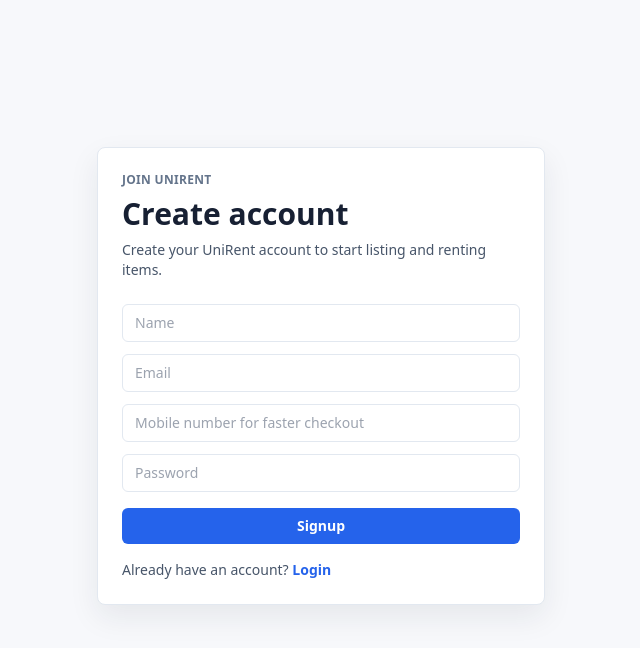
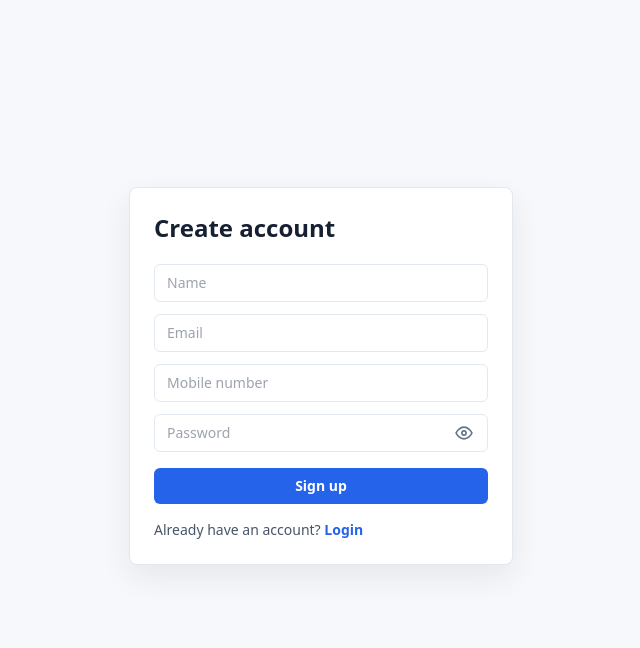
Before and after one commit to 2704Abhishek/UniRent, a React (Create React App) app in the folder frontend/: page /signup in a window 1280 px wide. Shown: the top 648 px of the page, without its empty margins (319-959 px from the left). Built offline with nearby package versions, Linux system fonts and the light colour scheme; no server answers.

Commit message:
changing login page and adding hide pass feature

```diff
--- a/frontend/src/App.js
+++ b/frontend/src/App.js
@@ -19,29 +19,17 @@
 function AuthWelcome() {
   return (
     <div className="flex min-h-screen items-center justify-center px-4 py-10">
-      <section className="w-full max-w-md rounded-lg border border-slate-200 bg-white p-8 text-center shadow-soft">
+      <section className="w-full max-w-sm rounded-lg border border-slate-200 bg-white p-6 text-center shadow-soft">
         <div className="mx-auto flex h-14 w-14 items-center justify-center rounded-lg bg-ink text-lg font-bold text-white">
           UR
         </div>
-        <p className="label mt-6">Welcome to UniRent</p>
-        <h1 className="mt-2 text-3xl font-bold tracking-tight">Start with your account</h1>
-        <p className="mt-3 text-sm leading-6 text-slate-600">
-          Sign in to manage rentals or create an account to list and borrow campus items.
-        </p>
-        <div className="mt-7 grid gap-3">
+        <h1 className="mt-5 text-2xl font-bold tracking-tight">Welcome to UniRent</h1>
+        <div className="mt-6 grid gap-3">
           <Link className="btn-primary w-full" to="/login">Sign in</Link>
           <Link className="btn-secondary w-full" to="/signup">Sign up</Link>
         </div>
-        <div className="mt-6 border-t border-slate-100 pt-5 text-left">
-          <p className="text-sm font-semibold text-ink">What customers can do</p>
-          <div className="mt-3 grid gap-2 text-sm text-slate-600">
-            <p>Browse listed products, rent one item at a time, and pay rent plus refundable deposit through checkout.</p>
-            <p>Return items through OTP confirmation, then track refund or deduction status from My Rentals.</p>
-          </div>
-        </div>
-        <div className="mt-5 flex flex-wrap justify-center gap-3 text-xs font-semibold text-campus">
+        <div className="mt-5 flex flex-wrap justify-center gap-3 border-t border-slate-100 pt-4 text-xs font-semibold text-campus">
           <Link to="/home">Product listings</Link>
-          <Link to="/checkout">Checkout flow</Link>
           <Link to="/help">Contact support</Link>
           <Link to="/terms">Terms</Link>
           <Link to="/privacy">Privacy</Link>
--- a/frontend/src/components/DashboardSidebar.jsx
+++ b/frontend/src/components/DashboardSidebar.jsx
@@ -27,8 +27,8 @@
   }, [user?.id]);
 
   return (
-    <aside className="w-full border-b border-slate-200 bg-white/95 p-4 shadow-sm backdrop-blur md:sticky md:top-0 md:h-screen md:w-72 md:border-b-0 md:border-r">
-      <Link to="/" className="mb-5 flex items-center gap-3">
+    <aside className="flex w-full flex-col overflow-hidden border-b border-slate-200 bg-white/95 p-4 shadow-sm backdrop-blur md:sticky md:top-0 md:h-screen md:w-72 md:border-b-0 md:border-r">
+      <Link to="/" className="mb-4 flex shrink-0 items-center gap-3">
         <span className="flex h-10 w-10 items-center justify-center rounded-lg bg-ink text-sm font-bold text-white">
           UR
         </span>
@@ -38,14 +38,13 @@
         </span>
       </Link>
       {user ? (
-        <div className="mb-5 rounded-lg border border-slate-200 bg-slate-50 p-3 text-sm text-slate-700">
+        <div className="mb-3 shrink-0 rounded-lg border border-slate-200 bg-slate-50 p-3 text-sm text-slate-700">
           <p className="font-semibold text-ink">{user.name || "Signed in"}</p>
           <p className="truncate">{user.email}</p>
         </div>
       ) : null}
-      <ul className="space-y-1">
+      <ul className="min-h-0 flex-1 space-y-0.5 overflow-y-auto pr-1">
         <li><NavLink className={linkClass} to="/home">Browse Items</NavLink></li>
-        <li><NavLink className={linkClass} to="/checkout">Checkout Flow</NavLink></li>
         {user ? <li><NavLink className={linkClass} to="/my-listings">My Listings</NavLink></li> : null}
         {user ? (
           <li>
@@ -67,28 +66,30 @@
         {user ? <li><NavLink className={linkClass} to="/dashboard">My Rentals</NavLink></li> : null}
         {isAdmin ? <li><NavLink className={linkClass} to="/admin">Admin Panel</NavLink></li> : null}
         <li><NavLink className={linkClass} to="/help">Help & Contact</NavLink></li>
+        <li><NavLink className={linkClass} to="/checkout">Checkout Flow</NavLink></li>
         <li><NavLink className={linkClass} to="/terms">Terms</NavLink></li>
         <li><NavLink className={linkClass} to="/privacy">Privacy</NavLink></li>
         <li><NavLink className={linkClass} to="/refund-policy">Refund Policy</NavLink></li>
-        {user ? (
-          <li>
-            <button
-              className="mt-2 w-full rounded-md px-3 py-2 text-left text-sm font-medium text-red-600 transition hover:bg-red-50"
-              onClick={() => {
-                logout();
-                navigate("/", { replace: true });
-              }}
-            >
-              Logout
-            </button>
-          </li>
-        ) : (
+        {!user ? (
           <>
             <li><NavLink className={linkClass} to="/login">Login</NavLink></li>
             <li><NavLink className={linkClass} to="/signup">Signup</NavLink></li>
           </>
-        )}
+        ) : null}
       </ul>
+      {user ? (
+        <div className="mt-3 shrink-0 border-t border-slate-100 pt-3">
+          <button
+            className="w-full rounded-md px-3 py-2 text-left text-sm font-semibold text-red-600 transition hover:bg-red-50"
+            onClick={() => {
+              logout();
+              navigate("/", { replace: true });
+            }}
+          >
+            Logout
+          </button>
+        </div>
+      ) : null}
     </aside>
   );
 }
--- a/frontend/src/pages/Login.jsx
+++ b/frontend/src/pages/Login.jsx
@@ -9,6 +9,7 @@
   const { login } = useContext(AuthContext);
   const [email, setEmail] = useState("");
   const [password, setPassword] = useState("");
+  const [showPassword, setShowPassword] = useState(false);
   const [message, setMessage] = useState("");
   const nextPath = location.state?.from || "/home";
 
@@ -26,11 +27,9 @@
 
   return (
     <div className="page-shell flex min-h-[calc(100vh-3rem)] items-center justify-center">
-      <div className="w-full max-w-md rounded-lg border border-slate-200 bg-white p-6 shadow-soft">
-        <p className="label">Welcome back</p>
-        <h1 className="mt-2 text-3xl font-bold">Login</h1>
-        <p className="mt-2 text-sm text-slate-600">Sign in to create listings, request rentals, and manage payments.</p>
-      <form onSubmit={handleLogin} className="mt-6 space-y-4">
+      <div className="w-full max-w-sm rounded-lg border border-slate-200 bg-white p-6 shadow-soft">
+        <h1 className="text-2xl font-bold">Sign in</h1>
+        <form onSubmit={handleLogin} className="mt-5 space-y-3">
           <input
             type="email"
             placeholder="Email"
@@ -38,15 +37,39 @@
             value={email}
             onChange={(e) => setEmail(e.target.value)}
           />
+          <div className="relative">
             <input
-          type="password"
+              type={showPassword ? "text" : "password"}
               placeholder="Password"
-          className="field"
+              className="field pr-11"
               value={password}
               onChange={(e) => setPassword(e.target.value)}
             />
+            <button
+              type="button"
+              className="absolute right-2 top-1/2 flex h-8 w-8 -translate-y-1/2 items-center justify-center rounded-md text-slate-500 transition hover:bg-slate-100 hover:text-ink"
+              aria-label={showPassword ? "Hide password" : "Show password"}
+              onClick={() => setShowPassword((current) => !current)}
+            >
+              <svg aria-hidden="true" viewBox="0 0 24 24" className="h-5 w-5" fill="none" stroke="currentColor" strokeWidth="2">
+                {showPassword ? (
+                  <>
+                    <path d="M3 3l18 18" />
+                    <path d="M10.6 10.6a2 2 0 0 0 2.8 2.8" />
+                    <path d="M9.5 5.2A9.3 9.3 0 0 1 12 5c5 0 8.5 4.5 9.5 7a13.5 13.5 0 0 1-2.1 3.1" />
+                    <path d="M6.6 6.6A13.4 13.4 0 0 0 2.5 12C3.5 14.5 7 19 12 19a9.4 9.4 0 0 0 4-.9" />
+                  </>
+                ) : (
+                  <>
+                    <path d="M2.5 12C3.5 9.5 7 5 12 5s8.5 4.5 9.5 7c-1 2.5-4.5 7-9.5 7s-8.5-4.5-9.5-7z" />
+                    <circle cx="12" cy="12" r="2.5" />
+                  </>
+                )}
+              </svg>
+            </button>
+          </div>
           <button className="btn-primary w-full">
-          Login
+            Sign in
           </button>
         </form>
         {message ? <p className="mt-3 text-sm text-red-600">{message}</p> : null}
--- a/frontend/src/pages/Signup.jsx
+++ b/frontend/src/pages/Signup.jsx
@@ -5,6 +5,7 @@
 export default function Signup() {
   const navigate = useNavigate();
   const [form, setForm] = useState({ name: "", email: "", phone: "", password: "" });
+  const [showPassword, setShowPassword] = useState(false);
   const [message, setMessage] = useState("");
 
   const handleSubmit = async (e) => {
@@ -21,37 +22,59 @@
 
   return (
     <div className="page-shell flex min-h-[calc(100vh-3rem)] items-center justify-center">
-      <form onSubmit={handleSubmit} className="w-full max-w-md rounded-lg border border-slate-200 bg-white p-6 shadow-soft">
-        <p className="label">Join UniRent</p>
-        <h2 className="mt-2 text-3xl font-bold">Create account</h2>
-        <p className="mb-6 mt-2 text-sm text-slate-600">Create your UniRent account to start listing and renting items.</p>
+      <form onSubmit={handleSubmit} className="w-full max-w-sm rounded-lg border border-slate-200 bg-white p-6 shadow-soft">
+        <h2 className="text-2xl font-bold">Create account</h2>
         <input
-          className="field mb-3"
+          className="field mt-5"
           placeholder="Name"
           value={form.name}
           onChange={(e) => setForm({ ...form, name: e.target.value })}
         />
         <input
-          className="field mb-3"
+          className="field mt-3"
           placeholder="Email"
           type="email"
           value={form.email}
           onChange={(e) => setForm({ ...form, email: e.target.value })}
         />
         <input
-          className="field mb-3"
-          placeholder="Mobile number for faster checkout"
+          className="field mt-3"
+          placeholder="Mobile number"
           value={form.phone}
           onChange={(e) => setForm({ ...form, phone: e.target.value })}
         />
-        <input
-          type="password"
-          className="field mb-4"
-          placeholder="Password"
-          value={form.password}
-          onChange={(e) => setForm({ ...form, password: e.target.value })}
-        />
-        <button className="btn-primary w-full">Signup</button>
+        <div className="relative mt-3">
+          <input
+            type={showPassword ? "text" : "password"}
+            className="field pr-11"
+            placeholder="Password"
+            value={form.password}
+            onChange={(e) => setForm({ ...form, password: e.target.value })}
+          />
+          <button
+            type="button"
+            className="absolute right-2 top-1/2 flex h-8 w-8 -translate-y-1/2 items-center justify-center rounded-md text-slate-500 transition hover:bg-slate-100 hover:text-ink"
+            aria-label={showPassword ? "Hide password" : "Show password"}
+            onClick={() => setShowPassword((current) => !current)}
+          >
+            <svg aria-hidden="true" viewBox="0 0 24 24" className="h-5 w-5" fill="none" stroke="currentColor" strokeWidth="2">
+              {showPassword ? (
+                <>
+                  <path d="M3 3l18 18" />
+                  <path d="M10.6 10.6a2 2 0 0 0 2.8 2.8" />
+                  <path d="M9.5 5.2A9.3 9.3 0 0 1 12 5c5 0 8.5 4.5 9.5 7a13.5 13.5 0 0 1-2.1 3.1" />
+                  <path d="M6.6 6.6A13.4 13.4 0 0 0 2.5 12C3.5 14.5 7 19 12 19a9.4 9.4 0 0 0 4-.9" />
+                </>
+              ) : (
+                <>
+                  <path d="M2.5 12C3.5 9.5 7 5 12 5s8.5 4.5 9.5 7c-1 2.5-4.5 7-9.5 7s-8.5-4.5-9.5-7z" />
+                  <circle cx="12" cy="12" r="2.5" />
+                </>
+              )}
+            </svg>
+          </button>
+        </div>
+        <button className="btn-primary mt-4 w-full">Sign up</button>
         {message ? <p className="mt-3 text-sm text-slate-600">{message}</p> : null}
         <p className="mt-4 text-sm text-slate-600">
           Already have an account? <Link className="font-semibold text-campus" to="/login">Login</Link>
```
Lines whose indentation alone changed are shown as unchanged.
